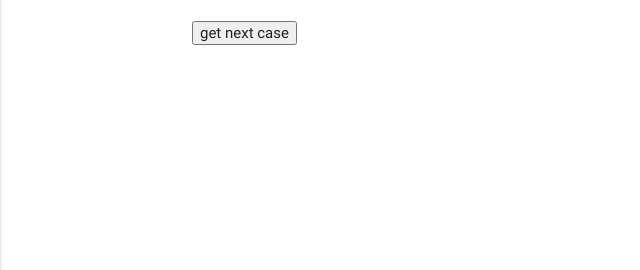
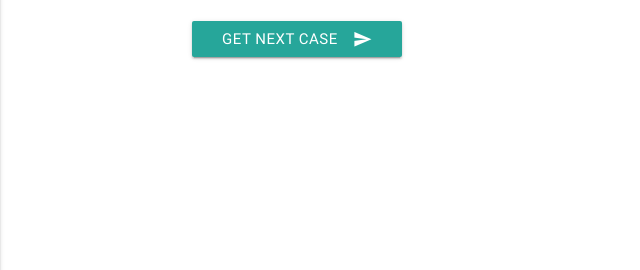
Before and after one commit to mikbhub/Opinions-App, a Django app: template dispatch_to_support/templates/dispatch_to_support/get_case.html in a window 1280 px wide. Shown: the part 150-420 px from the top of the page, without its empty margins (0-640 px from the left). Run offline with Django 3.2, Linux system fonts and the light colour scheme; the template is opened without the code that fills it, so the values that code supplies are empty; some libraries are stand-ins or nearby versions.

Commit message:
added basic materialize styling

```diff
--- a/dispatch_to_support/templates/dispatch_to_support/get_case.html
+++ b/dispatch_to_support/templates/dispatch_to_support/get_case.html
@@ -13,9 +13,12 @@
         <h2>Qeue</h2>
         <form action="" method="POST">
             {% csrf_token %}
-            <input type="submit" name="" value="get next case">
+            <button class="btn waves-effect waves-light" type="submit" name="action">get next case
+                {% comment %} <a class="btn-floating btn-large waves-effect waves-light red"><i class="material-icons">add</i></a> {% endcomment %}
+                <i class="material-icons right">send</i>
+            </button>
         </form>
     </div>
-</div>
+
 
 {% endblock body %}
```
